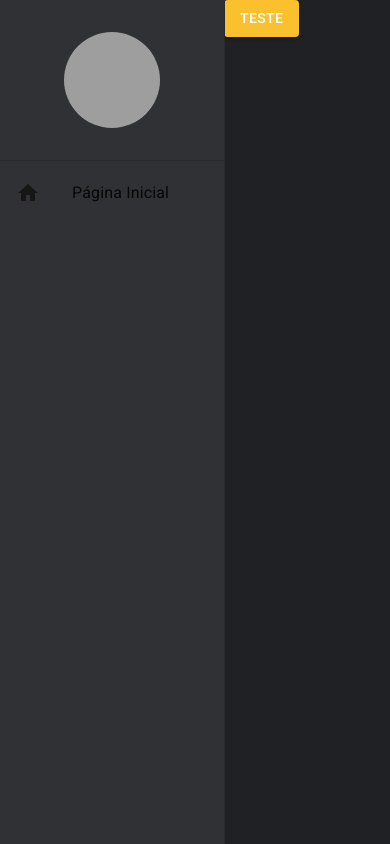
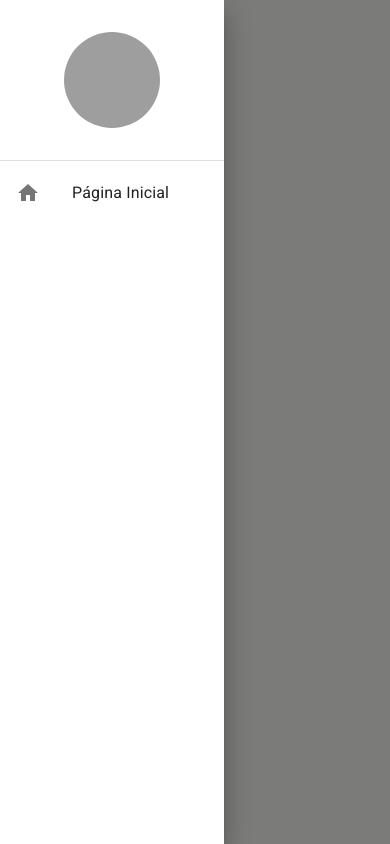
Before and after one commit to fabioluizrodrigues/ctrl-web-app, a React (Create React App) app: page /pagina-inicial in a window 390 px wide. Both pictures are taken after a click on the button "TESTE". Built offline with nearby package versions, Linux system fonts and the light colour scheme; grey boxes are pictures that could not be loaded.

Commit message:
feat: adicionado responsividade do menu lateral

```diff
--- a/src/App.tsx
+++ b/src/App.tsx
@@ -2,17 +2,20 @@
 import { BrowserRouter } from 'react-router-dom';
 import { AppRoutes } from './routes';
 import { MenuLateral } from './shared/components';
+import { DrawerProvider } from './shared/contexts';
 import { AppThemeProvider } from './shared/contexts/ThemeContext';
 
 
 export const App = () => {
 	return (
-		<AppThemeProvider  >
-			<BrowserRouter>
-				<MenuLateral>
-					<AppRoutes />
-				</MenuLateral>
-			</BrowserRouter>
+		<AppThemeProvider>
+			<DrawerProvider>
+				<BrowserRouter>
+					<MenuLateral>
+						<AppRoutes />
+					</MenuLateral>
+				</BrowserRouter>
+			</DrawerProvider>
 		</AppThemeProvider>
 	);
 };
--- a/src/routes/index.tsx
+++ b/src/routes/index.tsx
@@ -1,14 +1,14 @@
 import { Button } from '@mui/material';
 import { Routes, Route, Navigate } from 'react-router-dom';
-import { useAppThemeContext } from '../shared/contexts';
+import { useAppThemeContext, useDrawerContext } from '../shared/contexts';
 
 export const AppRoutes = () => {
 
-	const { toggleTheme } = useAppThemeContext();
+	const { toggleDrawerOpen  } = useDrawerContext();
 
 	return (
 		<Routes>
-			<Route path='/pagina-inicial' element={<p><Button variant='contained' color='primary' onClick={toggleTheme}>Teste</Button></p>} />
+			<Route path='/pagina-inicial' element={<p><Button variant='contained' color='primary' onClick={toggleDrawerOpen}>Teste</Button></p>} />
 
 			<Route path='*' element={<Navigate to='/pagina-inicial' />} />
 		</Routes>
--- a/src/shared/components/menu-lateral/MenuLateral.tsx
+++ b/src/shared/components/menu-lateral/MenuLateral.tsx
@@ -1,6 +1,6 @@
-import { Inbox } from '@mui/icons-material';
-import { Avatar, Divider, Drawer, Icon, List, ListItemButton, ListItemIcon, ListItemText, useTheme } from '@mui/material';
+import { Avatar, Divider, Drawer, Icon, List, ListItemButton, ListItemIcon, ListItemText, useMediaQuery, useTheme } from '@mui/material';
 import { Box } from '@mui/system';
+import { useDrawerContext } from '../../contexts';
 
 interface IMenuLateralProps {
     children: React.ReactNode
@@ -8,10 +8,13 @@
 
 export const MenuLateral: React.FC<IMenuLateralProps> = ({ children }) => {
 	const theme = useTheme();
+	const smDown = useMediaQuery(theme.breakpoints.down('sm'));
+
+	const { isDrawerOpen, toggleDrawerOpen } = useDrawerContext();
 
 	return (
 		<>
-			<Drawer open={true} variant='permanent'>
+			<Drawer open={isDrawerOpen} variant={smDown ? 'temporary' : 'permanent'} onClose={toggleDrawerOpen}>
 				<Box width={theme.spacing(28)} height='100%' display='flex' flexDirection='column' >
 					<Box width='100%' height={theme.spacing(20)} display='flex' alignItems='center' justifyContent='center'>
 						<Avatar sx={{
@@ -33,7 +36,7 @@
 					</Box>
 				</Box>
 			</Drawer>
-			<Box height='100vh' marginLeft={theme.spacing(28)}>
+			<Box height='100vh' marginLeft={smDown ? 0 : theme.spacing(28)}>
 				{children}
 			</Box>
 		</>
--- /dev/null
+++ b/src/shared/contexts/DrawerContext.tsx
@@ -0,0 +1,30 @@
+import { createContext, useCallback, useContext, useState } from 'react';
+
+interface IDrawerContextData {
+    isDrawerOpen: boolean;
+    toggleDrawerOpen: () => void;
+}
+
+interface IAppThemeProviderProps {
+    children: React.ReactNode
+}
+
+const DrawerContext = createContext({} as IDrawerContextData);
+
+export const useDrawerContext = () => {
+	return useContext(DrawerContext);
+};
+
+export const DrawerProvider: React.FC<IAppThemeProviderProps> = ({ children }) => {
+	const [isDrawerOpen, setIsDrawerOpen] = useState(false);
+
+	const toggleDrawerOpen = useCallback(() => {
+		setIsDrawerOpen(oldDrawerOpen => !oldDrawerOpen);
+	}, []);
+
+	return (
+		<DrawerContext.Provider value={{ isDrawerOpen, toggleDrawerOpen }}>
+			{children}
+		</DrawerContext.Provider>
+	);
+};
--- a/src/shared/contexts/index.ts
+++ b/src/shared/contexts/index.ts
@@ -1 +1,2 @@
 export * from './ThemeContext';
+export * from './DrawerContext';
```
